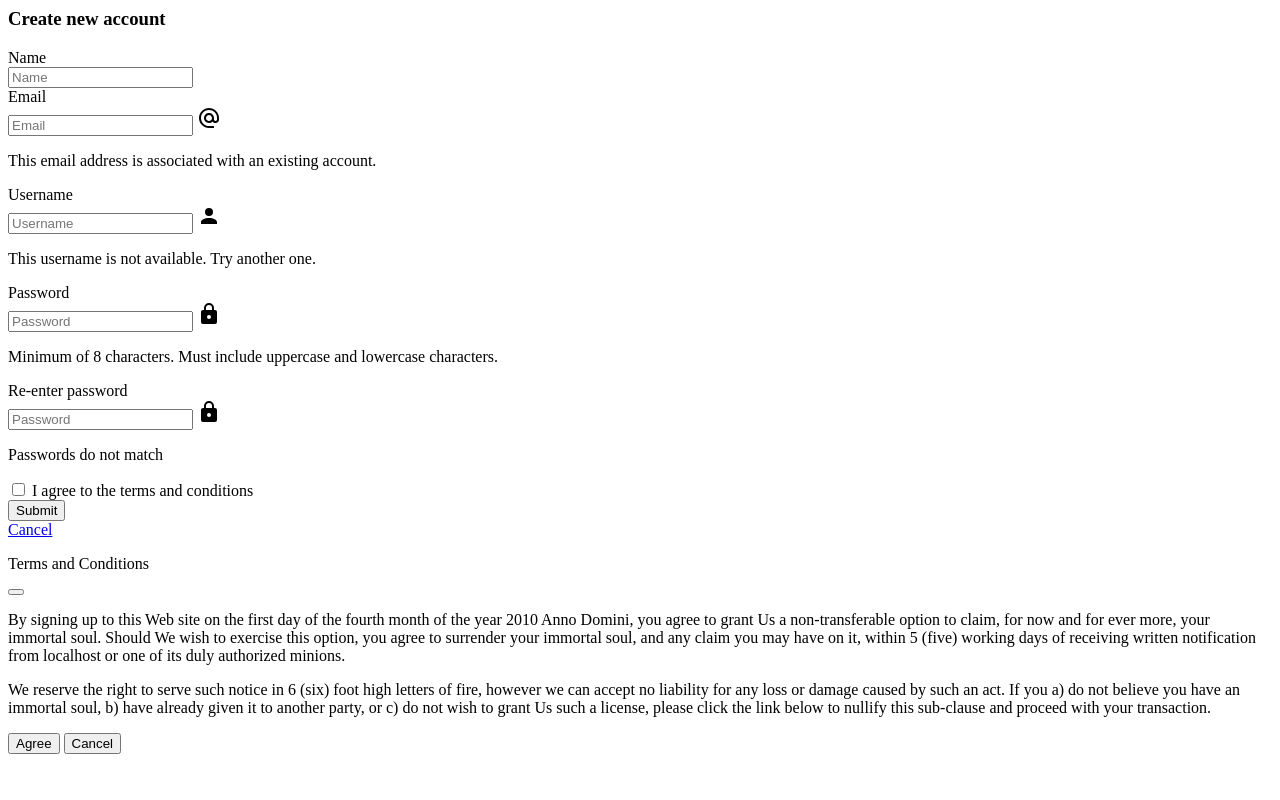
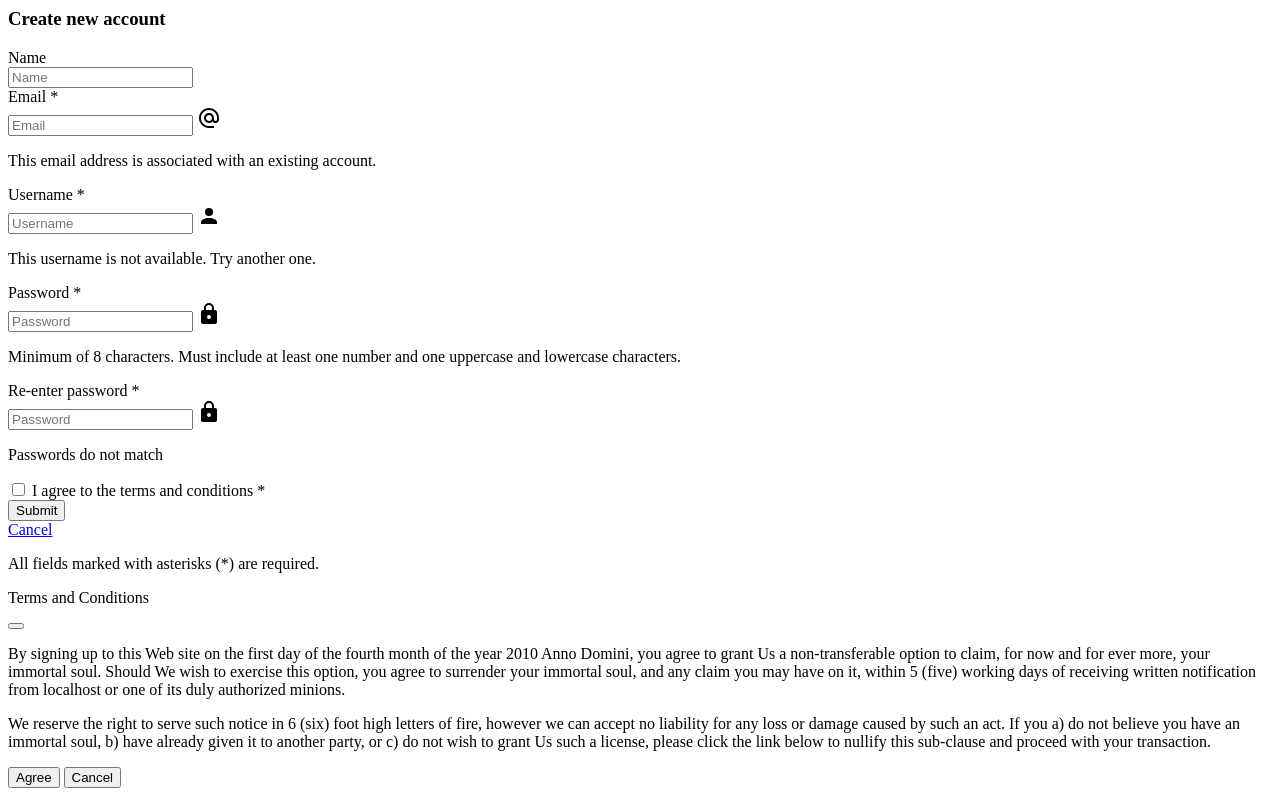
Before and after one commit to Jukkay/camagru, a PHP site: page /showpost/signup.php in a window 1280 px wide. Run offline with PHP 8.4, Linux system fonts and the light colour scheme.

Commit message:
added password requirements and indicators for required fields on forms

```diff
--- a/app/emailpasswordreset.php
+++ b/app/emailpasswordreset.php
@@ -7,7 +7,7 @@ if (!isset($_GET['password_reset_key'])) {
 <script src="js/emailpasswordreset.js" defer></script>
 <form id="emailresetform">
 	<div class="field">
-		<label class="label">New password</label>
+		<label class="label">New password *</label>
 		<div class="control has-icons-left has-icons-right">
 			<input class="input" type="password" id="password" name="password" placeholder="New password" minlength="8" maxlength="255" required>
 			<span class="icon is-small is-left">
@@ -19,7 +19,7 @@ if (!isset($_GET['password_reset_key'])) {
 	</div>
 
 	<div class="field">
-		<label class="label">Confirm password</label>
+		<label class="label">Confirm password *</label>
 		<div class="control has-icons-left has-icons-right">
 			<input class="input" type="password" id="password2" name="password2" placeholder="Confirm password" minlength="8" maxlength="255" required>
 			<span class="icon is-small is-left">
@@ -38,6 +38,7 @@ if (!isset($_GET['password_reset_key'])) {
 			<a class="button is-light" href='/'>Cancel</a>
 		</div>
 	</div>
+	<p class="help">All fields marked with asterisks (*) are required.</p>
 	<div class="field">
 		<p id="invalidkey" class="is-danger is-hidden">Invalid key. Try resetting again.</p>
 	</div>
--- a/app/signup.php
+++ b/app/signup.php
@@ -9,7 +9,7 @@
 		</div>
 	</div>
 	<div class="field">
-		<label class="label">Email</label>
+		<label class="label">Email *</label>
 		<div class="control has-icons-left has-icons-right">
 			<input class="input" type="email" id="email" name="email" placeholder="Email" maxlength="320" required>
 			<span class="icon is-small is-left">
@@ -21,7 +21,7 @@
 		</div>
 	</div>
 	<div class="field">
-		<label class="label">Username</label>
+		<label class="label">Username *</label>
 		<div class="control has-icons-left has-icons-right">
 			<input class="input" type="text" id="username" name="username" placeholder="Username" minlength="3" maxlength="32" required>
 			<span class="icon is-small is-left">
@@ -33,19 +33,19 @@
 		</div>
 	</div>
 	<div class="field">
-		<label class="label">Password</label>
+		<label class="label">Password *</label>
 		<div class="control has-icons-left has-icons-right">
-			<input class="input" type="password" id="password" name="password" placeholder="Password" minlength="8" maxlength="255" required>
+			<input class="input" type="password" id="password" name="password" placeholder="Password" pattern="(?=.*\d)(?=.*[a-z])(?=.*[A-Z]).{8,}" minlength="8" maxlength="255" required>
 			<span class="icon is-small is-left">
 				<svg style="width:24px;height:24px" viewBox="0 0 24 24">
 				<path fill="currentColor" d="M12,17A2,2 0 0,0 14,15C14,13.89 13.1,13 12,13A2,2 0 0,0 10,15A2,2 0 0,0 12,17M18,8A2,2 0 0,1 20,10V20A2,2 0 0,1 18,22H6A2,2 0 0,1 4,20V10C4,8.89 4.9,8 6,8H7V6A5,5 0 0,1 12,1A5,5 0 0,1 17,6V8H18M12,3A3,3 0 0,0 9,6V8H15V6A3,3 0 0,0 12,3Z" />
 				</svg>
 			</span>
-			<p id="invalidpassword" class="help">Minimum of 8 characters. Must include uppercase and lowercase characters.</p>
+			<p id="invalidpassword" class="help">Minimum of 8 characters. Must include at least one number and one uppercase and lowercase characters.</p>
 		</div>
 	</div>
 	<div class="field">
-		<label class="label">Re-enter password</label>
+		<label class="label">Re-enter password *</label>
 		<div class="control has-icons-left has-icons-right">
 			<input class="input" type="password" id="password2" name="password2" placeholder="Password" minlength="8" maxlength="255" required>
 			<span class="icon is-small is-left">
@@ -61,7 +61,7 @@
 			<label class="checkbox">
 				<input type="checkbox" id="tc" name="tc" value="TRUE" required>
 			</label>
-			I agree to the <a class="js-modal-trigger" id="tcopen">terms and conditions</a>
+			I agree to the <a class="js-modal-trigger" id="tcopen">terms and conditions *</a>
 		</div>
 	</div>
 	<div class="field is-grouped">
@@ -72,6 +72,7 @@
 			<a class="button is-light" href='/'>Cancel</a>
 		</div>
 	</div>
+	<p class="help">All fields marked with asterisks (*) are required.</p>
 	</form>
 </section>
 <div class="modal" id="tcmodal">
```
Also changed, not shown: app/changepassword.php (+4 -3 lines), 1 other file.
